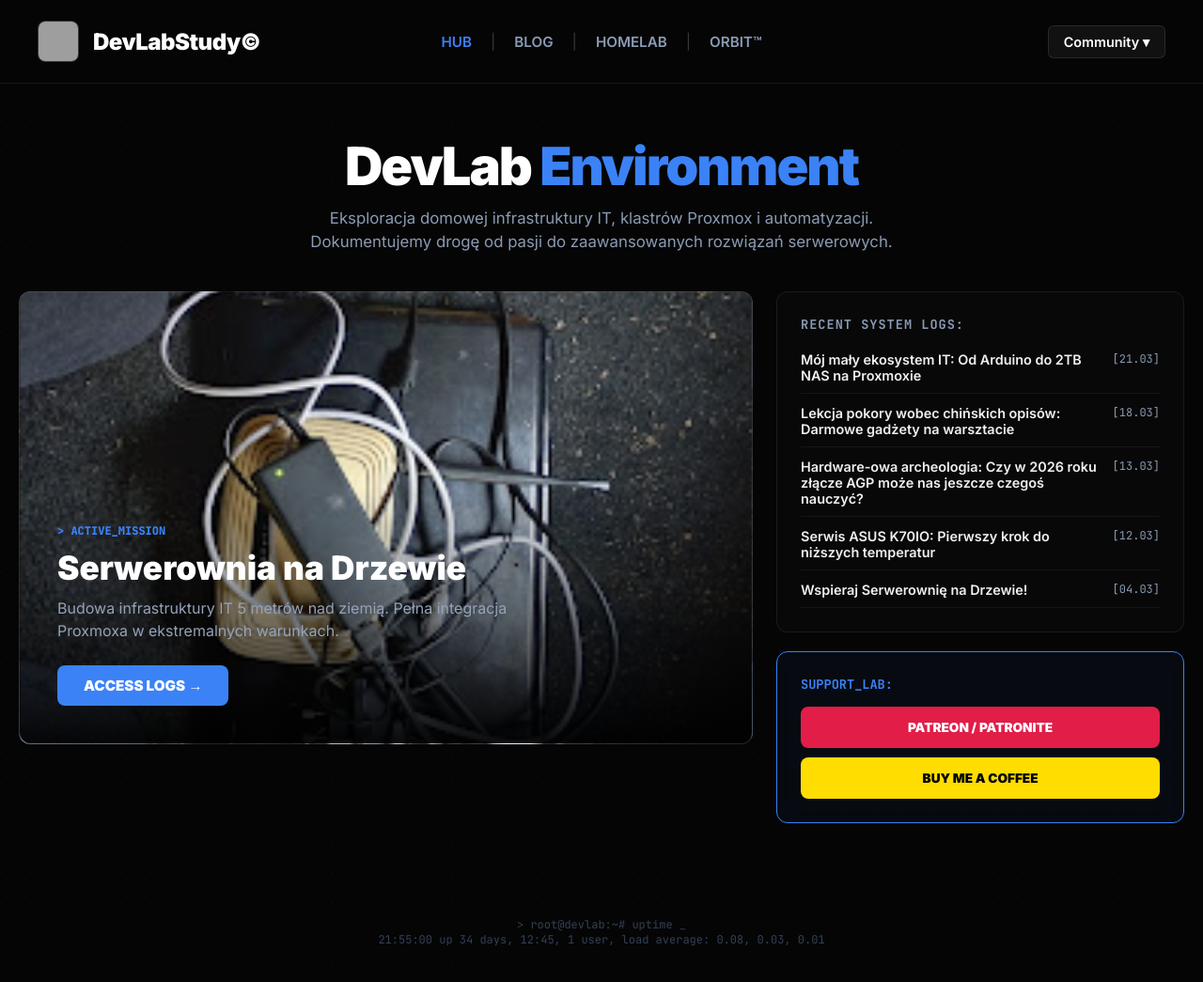
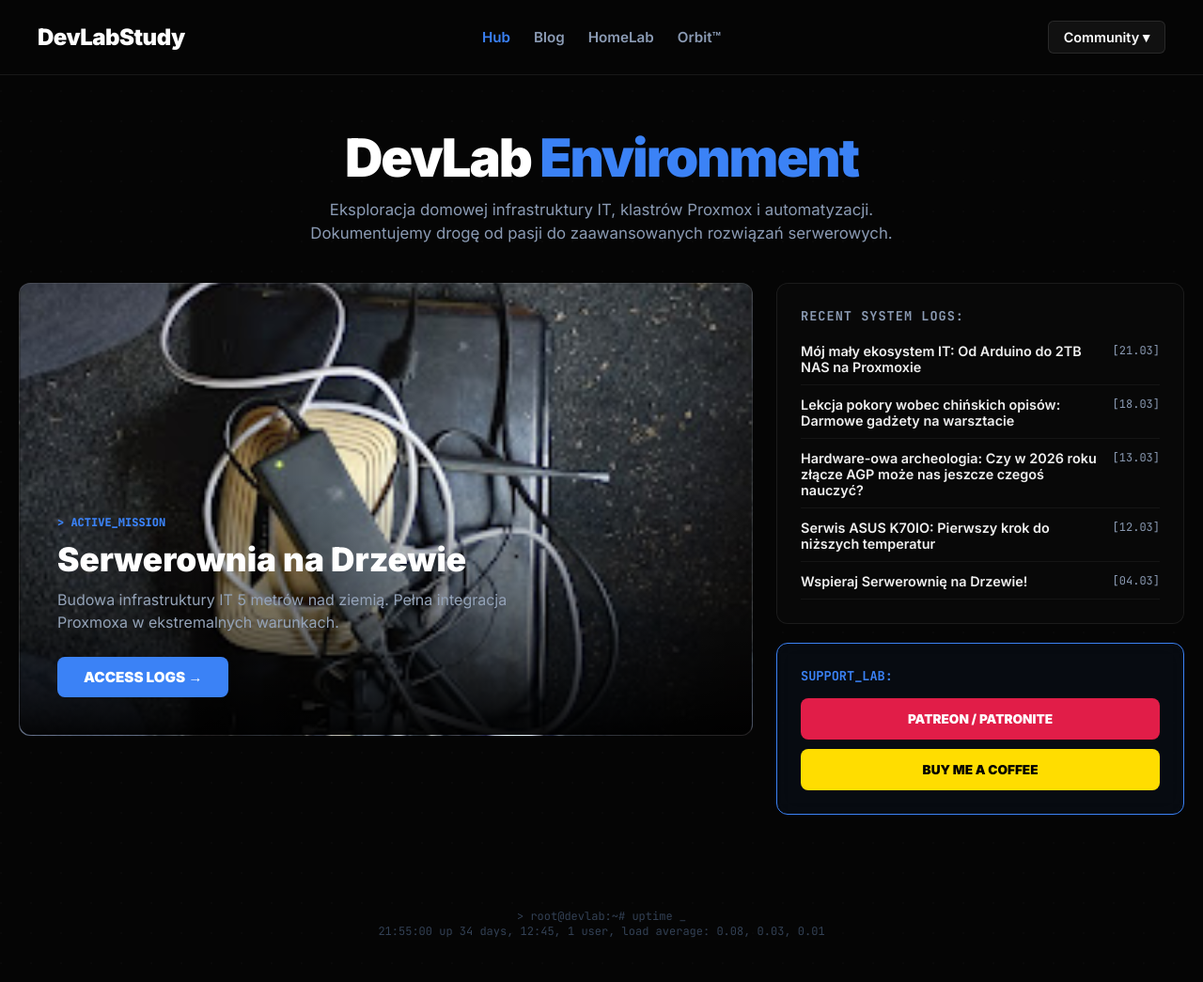
Before and after one commit to TobiMessi/TobiMessi.github.io, a Jekyll site: the page built from index.html, in a window 1280 px wide and 1048 px high. Shown: the top 1045 px of the window at 94% size. Built offline with Jekyll 4.4.1, drawn with Linux system fonts in a browser that asks for light colours; grey boxes are pictures that could not be loaded.

Commit message:
Update index.html

```diff
--- a/index.html
+++ b/index.html
@@ -44,19 +44,11 @@ layout: null
             z-index: 1000;
         }
 
-        /* LEWA STRONA (Obrazek + Logo) */
+        /* LEWA STRONA (Tylko Logo tekstowe) */
         .nav-left {
             display: flex;
             align-items: center;
-            gap: 15px;
             justify-content: flex-start;
-        }
-        .nav-logo {
-            width: 42px;
-            height: 42px;
-            border-radius: 8px;
-            border: 1px solid rgba(255, 255, 255, 0.2);
-            object-fit: cover;
         }
         .nav-brand {
             font-size: 1.5rem;
@@ -64,15 +56,14 @@ layout: null
             text-decoration: none;
             color: #fff;
             letter-spacing: -0.5px;
-            /* Usunięte wymuszanie wielkich liter, żeby zachować DevLabStudy */
         }
 
-        /* ŚRODEK (Menu z kreskami i ORBIT™) */
+        /* ŚRODEK (Menu bez separatorów) */
         .nav-center {
             display: flex;
             justify-content: center;
             align-items: center;
-            gap: 20px;
+            gap: 25px;
         }
         .nav-center a {
             text-decoration: none;
@@ -80,10 +71,8 @@ layout: null
             font-weight: 600;
             font-size: 0.95rem;
             transition: 0.3s;
-            text-transform: uppercase;
         }
         .nav-center a:hover, .nav-center a.active { color: var(--accent-blue); }
-        .nav-separator { color: rgba(255, 255, 255, 0.2); font-weight: 300; }
 
         /* PRAWA STRONA (Community) */
         .nav-right {
@@ -181,18 +170,14 @@ layout: null
 
     <nav class="navbar">
         <div class="nav-left">
-            <img src="/profileIcon_g3ffyg7edeeg1.jpeg" alt="DevLab Logo" class="nav-logo">
-            <a href="/" class="nav-brand">DevLabStudy&copy;</a>
+            <a href="/" class="nav-brand">DevLabStudy</a>
         </div>
 
         <div class="nav-center">
-            <a href="/" class="active">HUB</a>
-            <span class="nav-separator">|</span>
-            <a href="/blog">BLOG</a>
-            <span class="nav-separator">|</span>
-            <a href="/homelab">HOMELAB</a>
-            <span class="nav-separator">|</span>
-            <a href="/orbit">ORBIT™</a>
+            <a href="/" class="active">Hub</a>
+            <a href="/blog">Blog</a>
+            <a href="/homelab">HomeLab</a>
+            <a href="/orbit">Orbit™</a>
         </div>
 
         <div class="nav-right">
```
